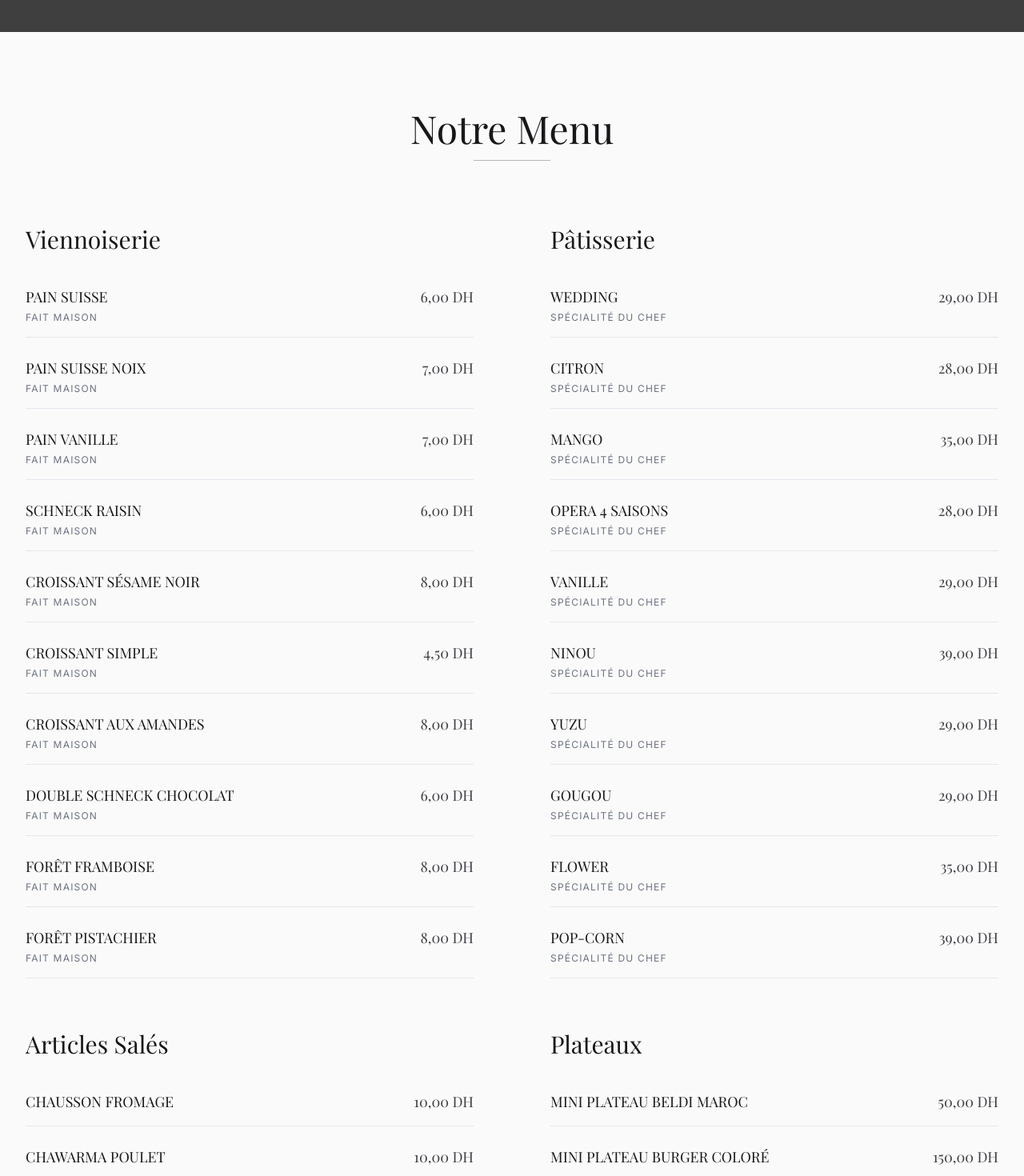
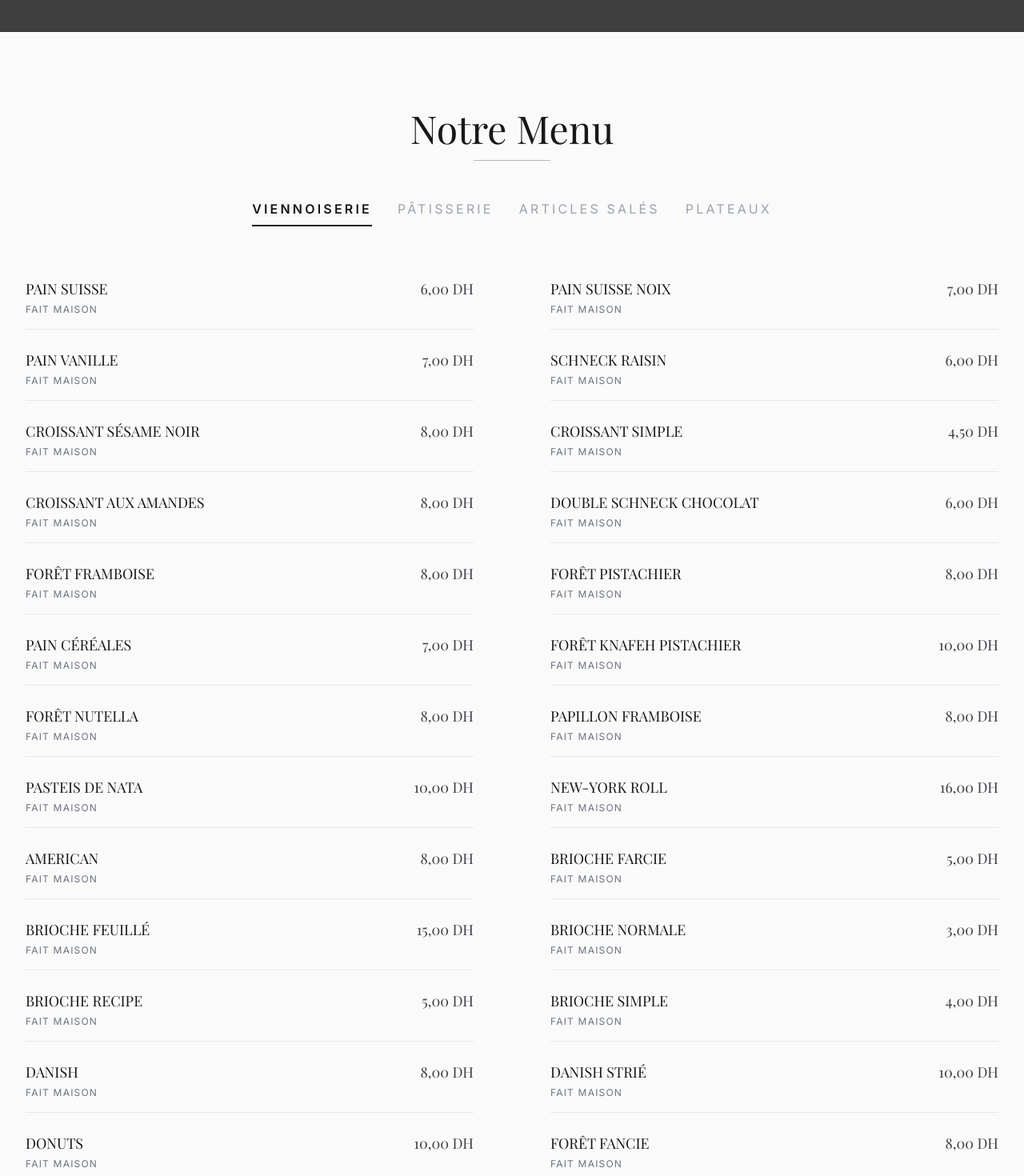
Before and after one commit to redonedl/maisongougou, a React (Vite) app: page / in a window 1280 px wide. Shown: the part 2160-3630 px from the top of the page at 80% size. Built offline with nearby package versions, Linux system fonts and the light colour scheme; grey boxes are pictures that could not be loaded.

Commit message:
style: redesign Notre Menu with elegant interactive tabs

```diff
--- a/src/Version1.tsx
+++ b/src/Version1.tsx
@@ -5,6 +5,7 @@ import { menuData } from './data';
 function Version1() {
   const [isMenuOpen, setIsMenuOpen] = useState(false);
   const [scrolled, setScrolled] = useState(false);
+  const [activeTab, setActiveTab] = useState<'viennoiserie' | 'patisserie' | 'articlesSales' | 'plateaux'>('viennoiserie');
 
   useEffect(() => {
     const handleScroll = () => {
@@ -140,78 +141,50 @@ function Version1() {
         </div>
       </section>
 
-      {/* Menu Section (Clean & Minimalist) */}
+      {/* Menu Section (Clean & Minimalist Tabbed) */}
       <section id="menu-1" className="py-24 bg-[#fafafa]">
         <div className="max-w-7xl mx-auto px-4 sm:px-6 lg:px-8">
-          <div className="text-center mb-20">
+          <div className="text-center mb-16">
             <h2 className="text-4xl md:text-5xl font-serif text-brand-900 mb-4">Notre Menu</h2>
-            <div className="w-24 h-px bg-brand-900 mx-auto opacity-30"></div>
+            <div className="w-24 h-px bg-brand-900 mx-auto opacity-30 mb-12"></div>
+
+            {/* Tabs Navigation */}
+            <div className="flex flex-wrap justify-center gap-4 sm:gap-8 mb-16">
+              {[
+                { id: 'viennoiserie', label: 'Viennoiserie' },
+                { id: 'patisserie', label: 'Pâtisserie' },
+                { id: 'articlesSales', label: 'Articles Salés' },
+                { id: 'plateaux', label: 'Plateaux' },
+              ].map((tab) => (
+                <button
+                  key={tab.id}
+                  onClick={() => setActiveTab(tab.id as any)}
+                  className={`text-sm sm:text-base tracking-[0.2em] uppercase transition-all duration-300 pb-2 border-b-2 ${
+                    activeTab === tab.id
+                      ? 'border-brand-900 text-brand-900 font-semibold'
+                      : 'border-transparent text-gray-400 hover:text-brand-600'
+                  }`}
+                >
+                  {tab.label}
+                </button>
+              ))}
+            </div>
           </div>
 
-          <div className="grid grid-cols-1 lg:grid-cols-2 gap-x-24 gap-y-16">
-
-            {/* Viennoiserie */}
-            <div>
-              <h3 className="text-3xl font-serif text-brand-900 mb-10 text-center lg:text-left">Viennoiserie</h3>
-              <ul className="space-y-6">
-                {menuData.viennoiserie.slice(0, 10).map((item, idx) => (
-                  <li key={idx} className="flex justify-between items-start border-b border-gray-200 pb-4">
-                    <div className="flex flex-col">
-                      <span className="font-serif text-lg text-brand-900">{item.name}</span>
-                      <span className="text-xs text-gray-500 uppercase tracking-widest mt-1">Fait maison</span>
-                    </div>
-                    <span className="font-serif text-lg text-brand-700 ml-4">{item.price}</span>
-                  </li>
-                ))}
-              </ul>
-            </div>
-
-            {/* Pâtisserie */}
-            <div>
-              <h3 className="text-3xl font-serif text-brand-900 mb-10 text-center lg:text-left">Pâtisserie</h3>
-              <ul className="space-y-6">
-                {menuData.patisserie.slice(0, 10).map((item, idx) => (
-                  <li key={idx} className="flex justify-between items-start border-b border-gray-200 pb-4">
-                    <div className="flex flex-col">
-                      <span className="font-serif text-lg text-brand-900">{item.name}</span>
-                      <span className="text-xs text-gray-500 uppercase tracking-widest mt-1">Spécialité du chef</span>
-                    </div>
-                    <span className="font-serif text-lg text-brand-700 ml-4">{item.price} DH</span>
-                  </li>
-                ))}
-              </ul>
-            </div>
-
-            {/* Articles Salés */}
-            <div>
-              <h3 className="text-3xl font-serif text-brand-900 mb-10 text-center lg:text-left">Articles Salés</h3>
-              <ul className="space-y-6">
-                {menuData.articlesSales.slice(0, 10).map((item, idx) => (
-                  <li key={idx} className="flex justify-between items-start border-b border-gray-200 pb-4">
-                    <div className="flex flex-col">
-                      <span className="font-serif text-lg text-brand-900">{item.name}</span>
-                    </div>
-                    <span className="font-serif text-lg text-brand-700 ml-4">{item.price}</span>
-                  </li>
-                ))}
-              </ul>
-            </div>
-
-            {/* Plateaux */}
-            <div>
-              <h3 className="text-3xl font-serif text-brand-900 mb-10 text-center lg:text-left">Plateaux</h3>
-              <ul className="space-y-6">
-                {menuData.plateaux.slice(0, 10).map((item, idx) => (
-                  <li key={idx} className="flex justify-between items-start border-b border-gray-200 pb-4">
-                    <div className="flex flex-col">
-                      <span className="font-serif text-lg text-brand-900">{item.name}</span>
-                    </div>
-                    <span className="font-serif text-lg text-brand-700 ml-4">{item.price} DH</span>
-                  </li>
-                ))}
-              </ul>
-            </div>
-
+          <div className="grid grid-cols-1 md:grid-cols-2 gap-x-16 lg:gap-x-24 gap-y-6">
+            {menuData[activeTab].map((item, idx) => (
+              <div key={idx} className="flex justify-between items-start border-b border-gray-200 pb-4 hover:border-brand-400 transition-colors">
+                <div className="flex flex-col pr-4">
+                  <span className="font-serif text-lg text-brand-900">{item.name}</span>
+                  {(activeTab === 'viennoiserie' || activeTab === 'patisserie') && (
+                    <span className="text-xs text-gray-500 uppercase tracking-widest mt-1">
+                      {activeTab === 'viennoiserie' ? 'Fait maison' : 'Spécialité du chef'}
+                    </span>
+                  )}
+                </div>
+                <span className="font-serif text-lg text-brand-700 whitespace-nowrap">{item.price.includes('DH') ? item.price : `${item.price} DH`}</span>
+              </div>
+            ))}
           </div>
 
           <div className="mt-20 text-center">
```
